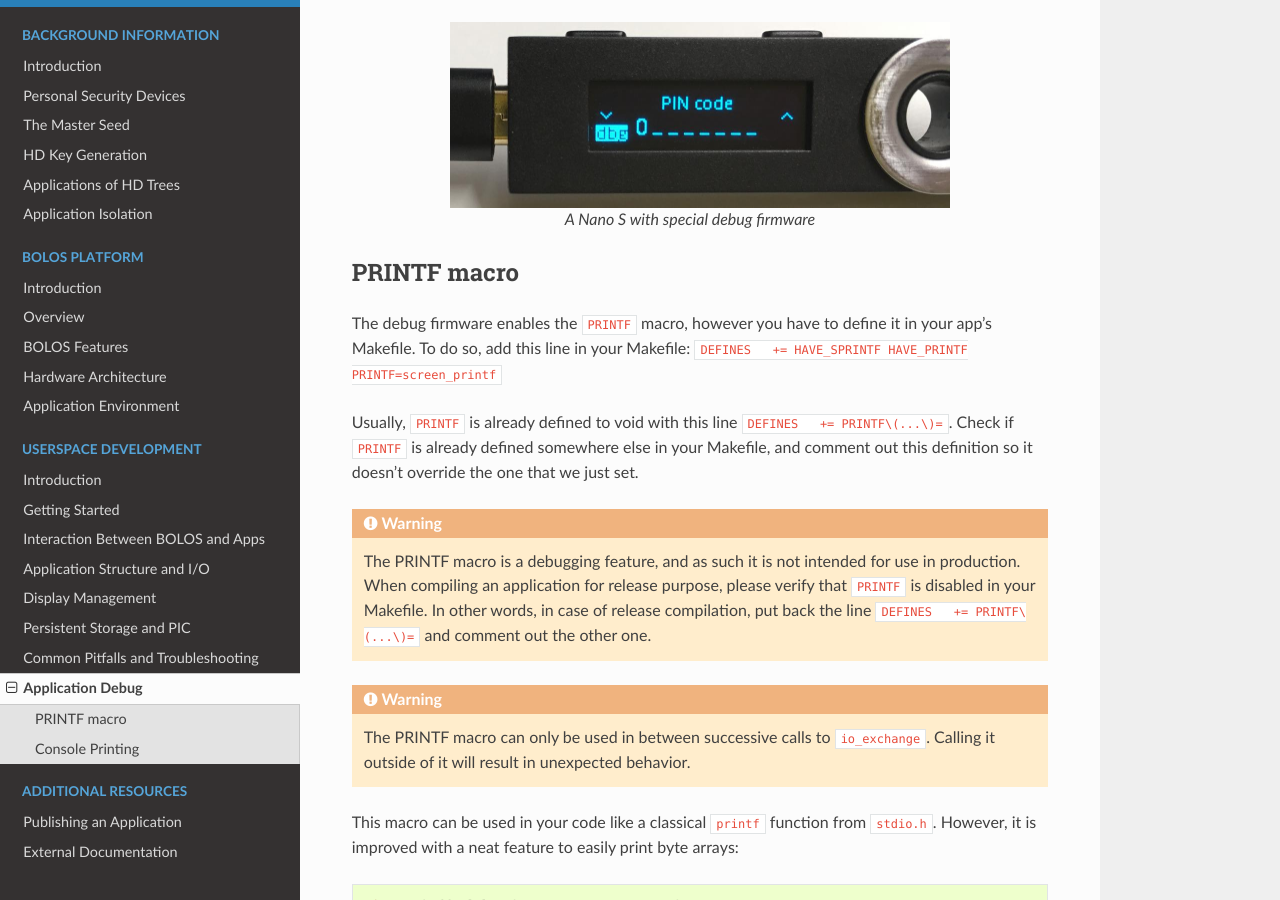
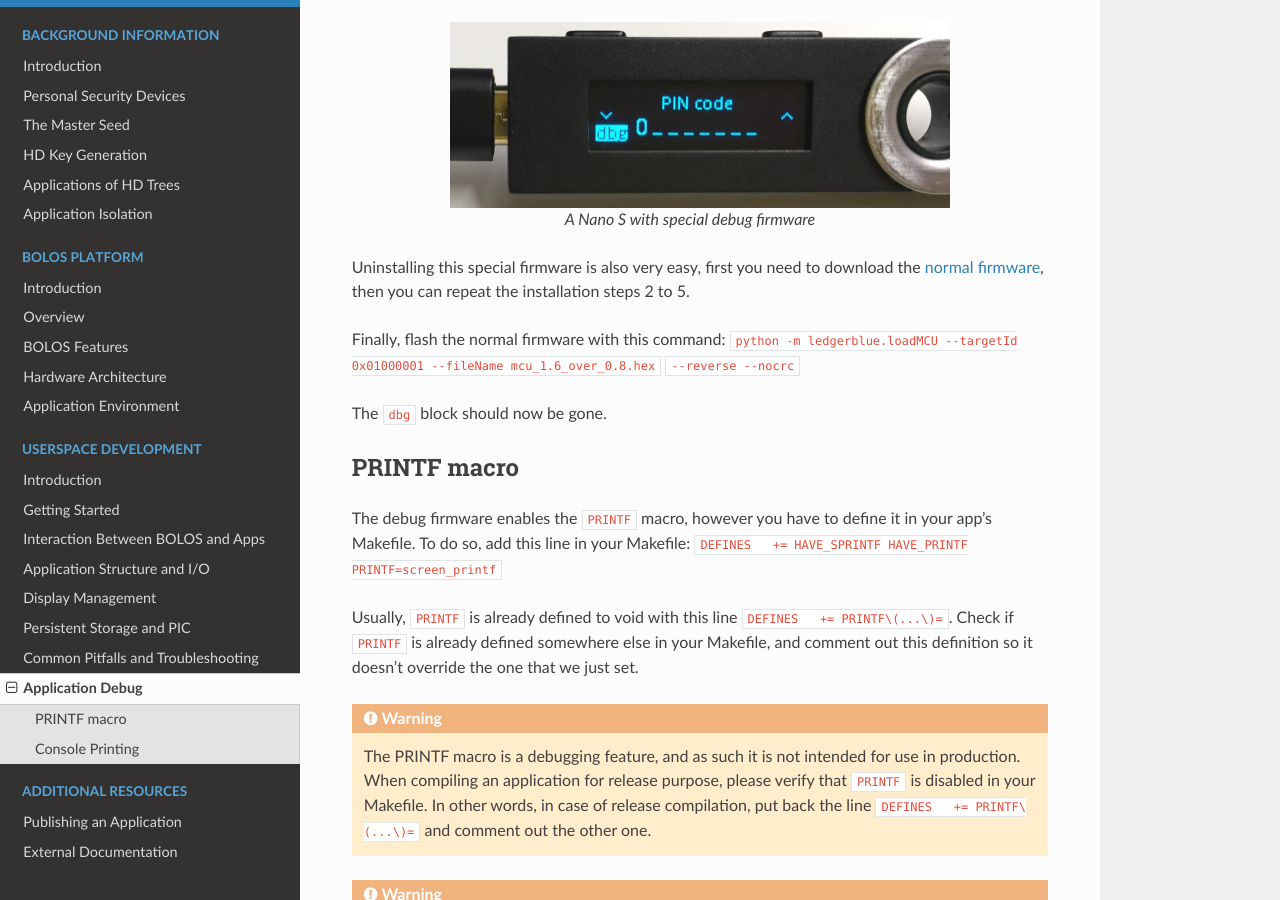
Before and after one commit to LedgerHQ/ledger-dev-doc, a Sphinx documentation site: the page built from source/userspace/debugging.rst, in a window 1280 px wide and 900 px high, scrolled down 850 px. Built offline with Sphinx 7.4.7 and the Read the Docs theme 2.0.0, drawn with Linux system fonts in a browser that asks for light colours.

Commit message:
add details for MCU debug firmware uninstalling

```diff
--- a/source/userspace/debugging.rst
+++ b/source/userspace/debugging.rst
@@ -37,6 +37,14 @@ If you can notice a small ``dbg`` block at the bottom of the screen, then it's a
    :scale: 50%
 
    A Nano S with special debug firmware
+
+Uninstalling this special firmware is also very easy, first you need to download the `normal firmware <https://drive.google.com/a/ledger.fr/file/d/1N-sF60U3Sa5Cid2qtKbiRQeoDB5XTdjd/view?usp=sharing>`_, then you can repeat the installation steps 2 to 5.
+
+Finally, flash the normal firmware with this command:
+``python -m ledgerblue.loadMCU --targetId 0x01000001 --fileName mcu_1.6_over_0.8.hex``
+``--reverse --nocrc``
+
+The ``dbg`` block should now be gone.
 
 
 PRINTF macro
```
